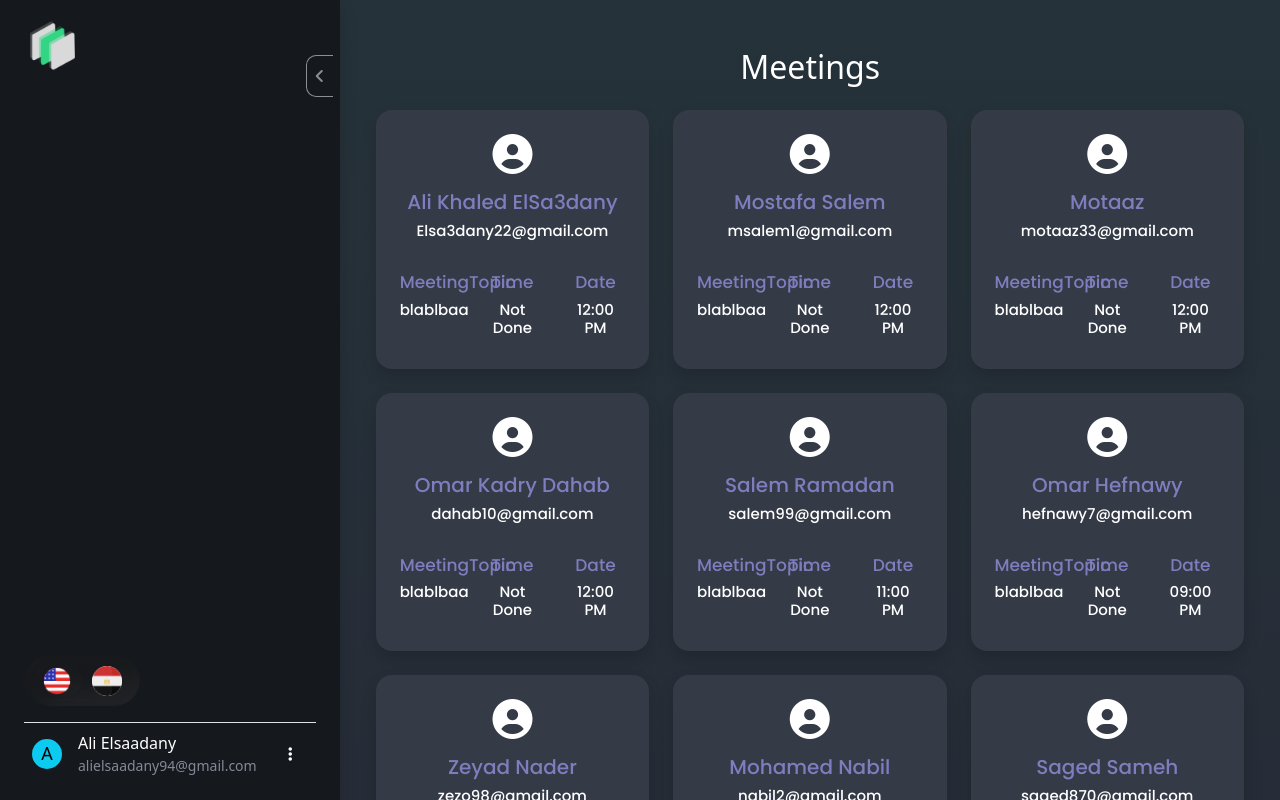
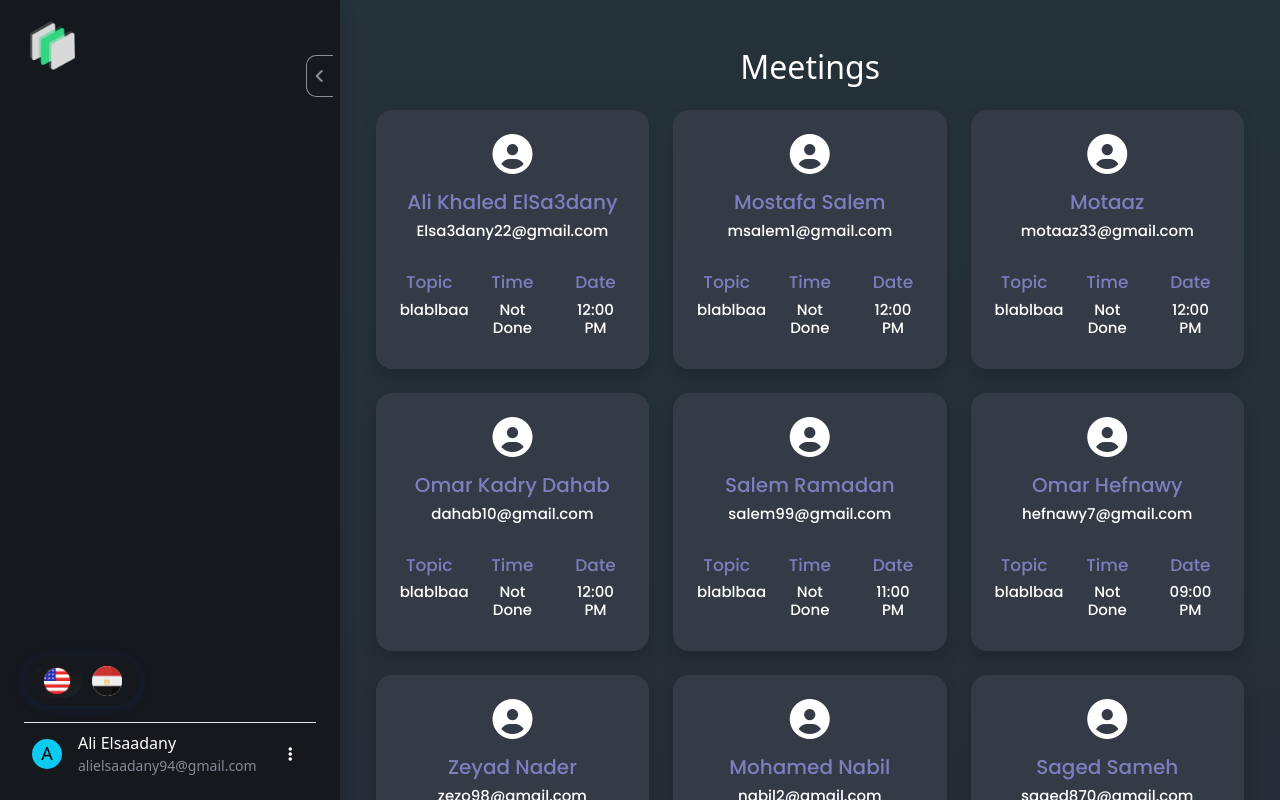
Before and after one commit to Ali1Kh/repos, a React (Create React App) app in the folder meeting-management/: page /#/ in a window 1280 px wide. Shown: the top 800 px of the page. Built offline with nearby package versions, Linux system fonts and the light colour scheme.

Commit message:
translations

```diff
--- a/meeting-management/src/components/HomePage/HomePage.jsx
+++ b/meeting-management/src/components/HomePage/HomePage.jsx
@@ -136,12 +136,12 @@ export default function HomePage() {
                     </div>
 
                     <div className="meeting-time col-lg-4 col-md-4">
-                      <h5 className="text-center">Time</h5>
+                      <h5 className="text-center">{t('HomePage.meetingTime')}</h5>
                       <h6 className="text-center">{meeting.MeetingStatus}</h6>
                     </div>
 
                     <div className="meeting-date col-lg-4 col-md-4">
-                      <h5 className="text-center">Date</h5>
+                      <h5 className="text-center">{t('HomePage.meetingDate')}</h5>
                       <h6 className="text-center">{meeting.MeetingTime}</h6>
                     </div>
                   </div>
--- a/meeting-management/src/components/sidebar/sidebar.css
+++ b/meeting-management/src/components/sidebar/sidebar.css
@@ -145,7 +145,7 @@
   display: flex;
   position: relative;
   background-color: #15181d;
-  box-shadow: var(--shadow-2);
+  box-shadow: var(--shadow-3);
   padding: 0.5rem;
   border-radius: 99px;
   width: fit-content;
--- a/meeting-management/src/translations/ar/ar.json
+++ b/meeting-management/src/translations/ar/ar.json
@@ -6,7 +6,7 @@
     "meetingDate": "تاريخ الاجتماع",
     "meetingAddress": "عنوان الاجتماع",
     "area": "المنطقة",
-    "meetingTime": "وقت الاجتماع",
+    "meetingTime": "وقت",
     "meetingStatus": "حالة الاجتماع",
     "comments": "ملاحظات"
   },
--- a/meeting-management/src/translations/en/en.json
+++ b/meeting-management/src/translations/en/en.json
@@ -3,12 +3,12 @@
     "title": "Home",
     "header": "Meetings",
     "guestName": "GuestName",
-    "meetingTopic":"MeetingTopic",
-    "meetingDate":"MeetingDate",
-    "meetingAddress":"MeetingAddress",
+    "meetingTopic":"Topic",
+    "meetingDate":"Date",
+    "meetingAddress":"Address",
     "area":"Area",
-    "meetingTime":"MeetingTime",
-    "meetingStatus":"MeetingStatus",
+    "meetingTime":"Time",
+    "meetingStatus":"Status",
     "comments":"Comments"
   },
   "Login": {
```
